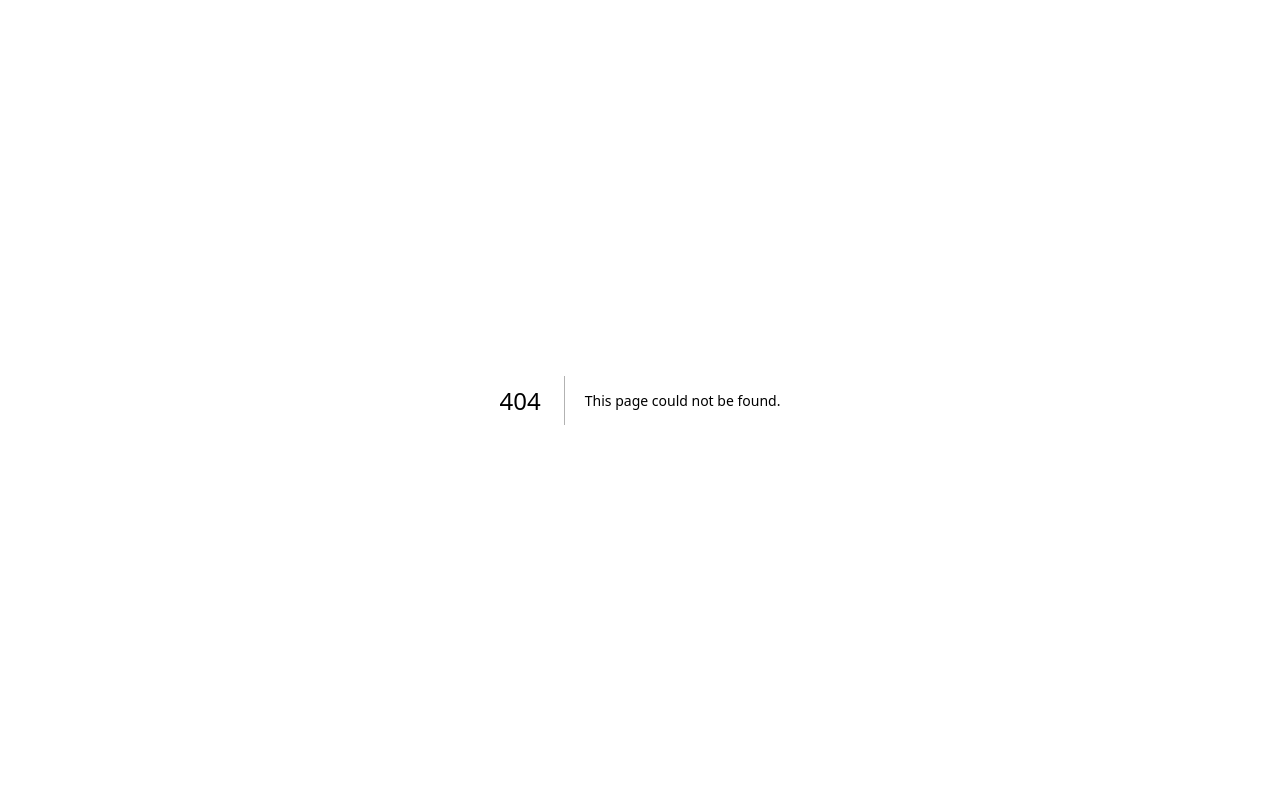
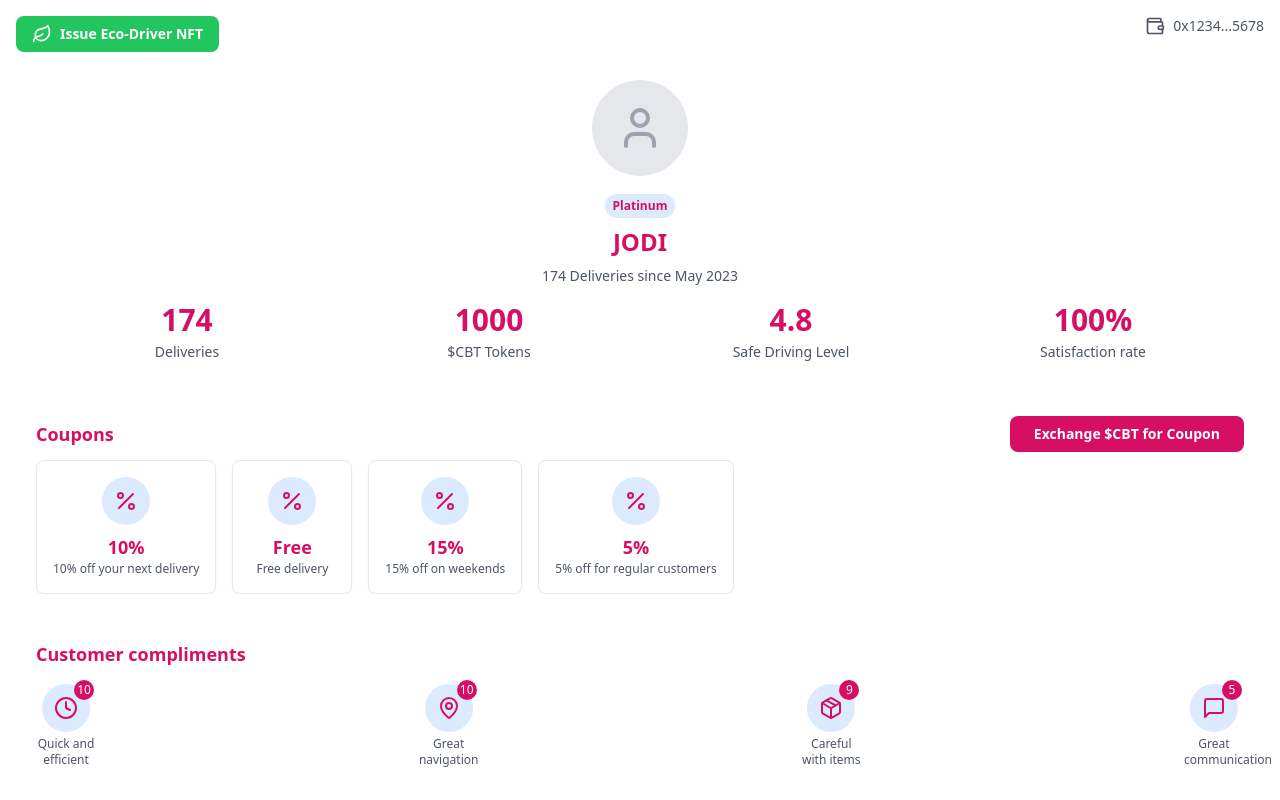
Before and after one commit to ShotaTanemura/42Hackathon_2024, a Next.js app in the folder frontend/: page /profile in a window 1280 px wide. Before the commit this address had no page. Built offline with nearby package versions, Linux system fonts and the light colour scheme.

Commit message:
add profile page

```diff
--- a/frontend/src/app/accept/page.tsx
+++ b/frontend/src/app/accept/page.tsx
@@ -3,6 +3,7 @@
 import Image from 'next/image'
 import { Map } from '@/components/Map'
 import { useCurrentLocation } from '@/hooks/currentLocation'
+import { useRouter } from 'next/navigation'
 
 // @ts-expect-error: this is any type
 const Button = ({ children, className, ...props }) => (
@@ -19,6 +20,7 @@ const Card = ({ children, className, ...props }) => (
 )
 
 export default function Page() {
+  const router = useRouter()
   const countdown = 16
   const currentLocation = useCurrentLocation()
 
@@ -92,7 +94,8 @@ export default function Page() {
             <div className="text-sm text-gray-600 text-center">
               {countdown} seconds to auto-decline
             </div>
-            <Button className="w-full bg-rose-500 hover:bg-rose-600 text-white">
+            <Button className="w-full bg-rose-500 hover:bg-rose-600 text-white"
+              onClick={() => router.push('/delivery')}>
               Accept order
             </Button>
           </div>
--- /dev/null
+++ b/frontend/src/app/profile/page.tsx
@@ -0,0 +1,98 @@
+import React from 'react';
+import { User, Clock, MapPin, Package, MessageSquare, Percent, Wallet, Award, Leaf } from 'lucide-react';
+
+const DeliveryProfile = () => {
+  return (
+    <div className="h-screen flex flex-col bg-white relative">
+      <div className="absolute top-4 right-4 flex items-center">
+        <Wallet className="w-5 h-5 mr-2 text-gray-600" />
+        <span className="text-sm text-gray-600">0x1234...5678</span>
+      </div>
+      <div className="absolute top-4 left-4">
+        <button className="flex items-center px-4 py-2 bg-green-500 text-white rounded-lg hover:bg-green-600 transition-colors">
+          <Leaf className="w-5 h-5 mr-2" />
+          <span className="text-sm font-semibold">Issue Eco-Driver NFT</span>
+        </button>
+      </div>
+      <div className="flex-grow flex flex-col justify-between p-4 text-center mr-5 ml-5 mt-16">
+        <div>
+          <div className="w-24 h-24 bg-gray-200 rounded-full mx-auto mb-4 flex items-center justify-center">
+            <User className="w-12 h-12 text-gray-400" />
+          </div>
+          <div className="inline-block bg-blue-100 text-[#D70F64] px-2 py-1 rounded-full text-xs font-semibold mb-2">
+            Platinum
+          </div>
+          <h2 className="text-2xl font-bold mb-2 text-[#D70F64]">JODI</h2>
+          <p className="text-gray-600 text-sm mb-4">174 Deliveries since May 2023</p>
+          <div className="flex justify-between items-stretch w-full mb-6">
+            <StatItem value="174" label="Deliveries" />
+            <StatItem value="1000" label="$CBT Tokens" />
+            <StatItem value="4.8" label="Safe Driving Level" />
+            <StatItem value="100%" label="Satisfaction rate" />
+          </div>
+        </div>
+        <div>
+          <div className='flex justify-between items-center mb-2'>
+            <h3 className="text-left text-lg font-semibold text-[#D70F64]">Coupons</h3>
+            <div className="flex justify-center">
+              <button className="px-6 py-2 bg-[#D70F64] text-white text-sm rounded-lg font-semibold hover:bg-[#B80D54] transition-colors">
+                Exchange $CBT for Coupon
+              </button>
+            </div>
+          </div>
+          <div className="flex gap-4 mb-4 overflow-x-auto">
+            <CouponBadge icon={Percent} discount="10%" description="10% off your next delivery" />
+            <CouponBadge icon={Percent} discount="Free" description="Free delivery" />
+            <CouponBadge icon={Percent} discount="15%" description="15% off on weekends" />
+            <CouponBadge icon={Percent} discount="5%" description="5% off for regular customers" />
+          </div>
+        </div>
+        <div>
+          <h3 className="text-left text-lg font-semibold mb-4 text-[#D70F64]">Customer compliments</h3>
+          <div className="flex justify-between mb-4">
+            <ComplimentBadge icon={Clock} count={10} text="Quick and efficient" />
+            <ComplimentBadge icon={MapPin} count={10} text="Great navigation" />
+            <ComplimentBadge icon={Package} count={9} text="Careful with items" />
+            <ComplimentBadge icon={MessageSquare} count={5} text="Great communication" />
+          </div>
+        </div>
+      </div>
+    </div>
+  );
+};
+
+// @ts-expect-error: this is any type
+const StatItem = ({ value, label }) => (
+  <div className="flex flex-col items-center text-center flex-1 px-2">
+    <p className="text-3xl font-bold text-[#D70F64]">{value}</p>
+    <p className="text-gray-600 text-sm mt-1">{label}</p>
+  </div>
+);
+
+// @ts-expect-error: this is any type
+const CouponBadge = ({ icon: Icon, discount, description }) => (
+  <div className="flex flex-col items-center text-center border p-4 rounded-lg shadow-sm min-w-[120px]">
+    <div className="w-12 h-12 bg-blue-100 rounded-full flex items-center justify-center mb-2">
+      <Icon className="w-6 h-6 text-[#D70F64]" />
+    </div>
+    <p className="text-lg font-semibold text-[#D70F64]">{discount}</p>
+    <p className="text-gray-600 text-xs">{description}</p>
+  </div>
+);
+
+// @ts-expect-error: this is any type
+const ComplimentBadge = ({ icon: Icon, count, text }) => (
+  <div className="flex flex-col items-center">
+    <div className="relative">
+      <div className="w-12 h-12 bg-blue-100 rounded-full flex items-center justify-center">
+        <Icon className="w-6 h-6 text-[#D70F64]" />
+      </div>
+      <div className="absolute -top-1 -right-1 bg-[#D70F64] text-white text-xs w-5 h-5 rounded-full flex items-center justify-center">
+        {count}
+      </div>
+    </div>
+    <p className="text-xs text-gray-600 mt-1 max-w-[60px] text-center">{text}</p>
+  </div>
+);
+
+export default DeliveryProfile;
--- a/frontend/src/app/result/page.tsx
+++ b/frontend/src/app/result/page.tsx
@@ -1,16 +1,22 @@
 'use client'
 
 import { useState } from 'react'
+import { useRouter } from 'next/navigation'
 
 export default function ResultPage() {
   const amount = 10;
   const [coins, setCoins] = useState<number[]>([]);
   const [isMinted, setIsMinted] = useState(false);
+  const router = useRouter();
 
   const handleMint = () => {
     console.log("$CBT has been minted!");
     setIsMinted(true);
     generateCoins();
+
+    setTimeout(() => {
+      router.push('/profile');
+    }, 3000);
   };
 
   const generateCoins = () => {
```
